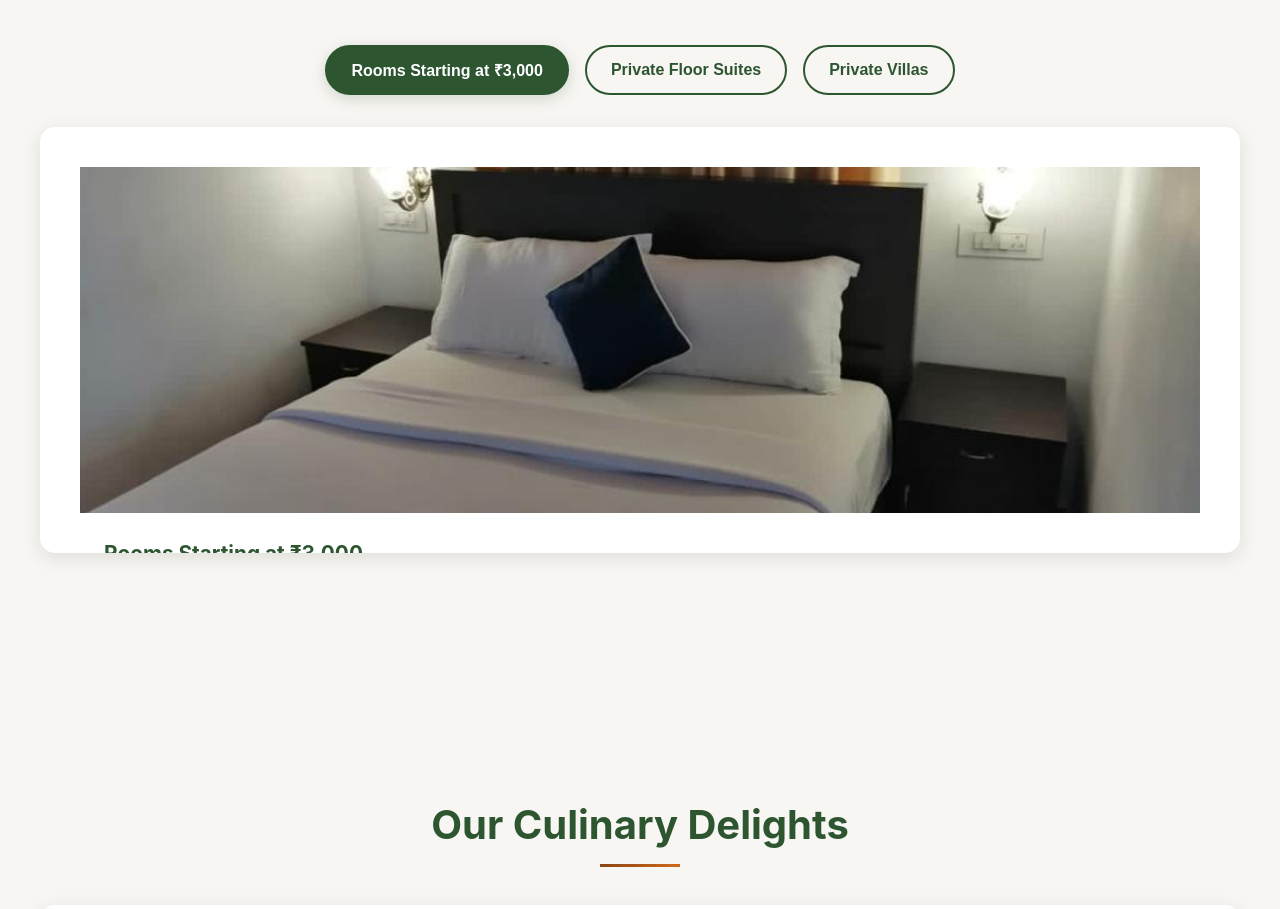
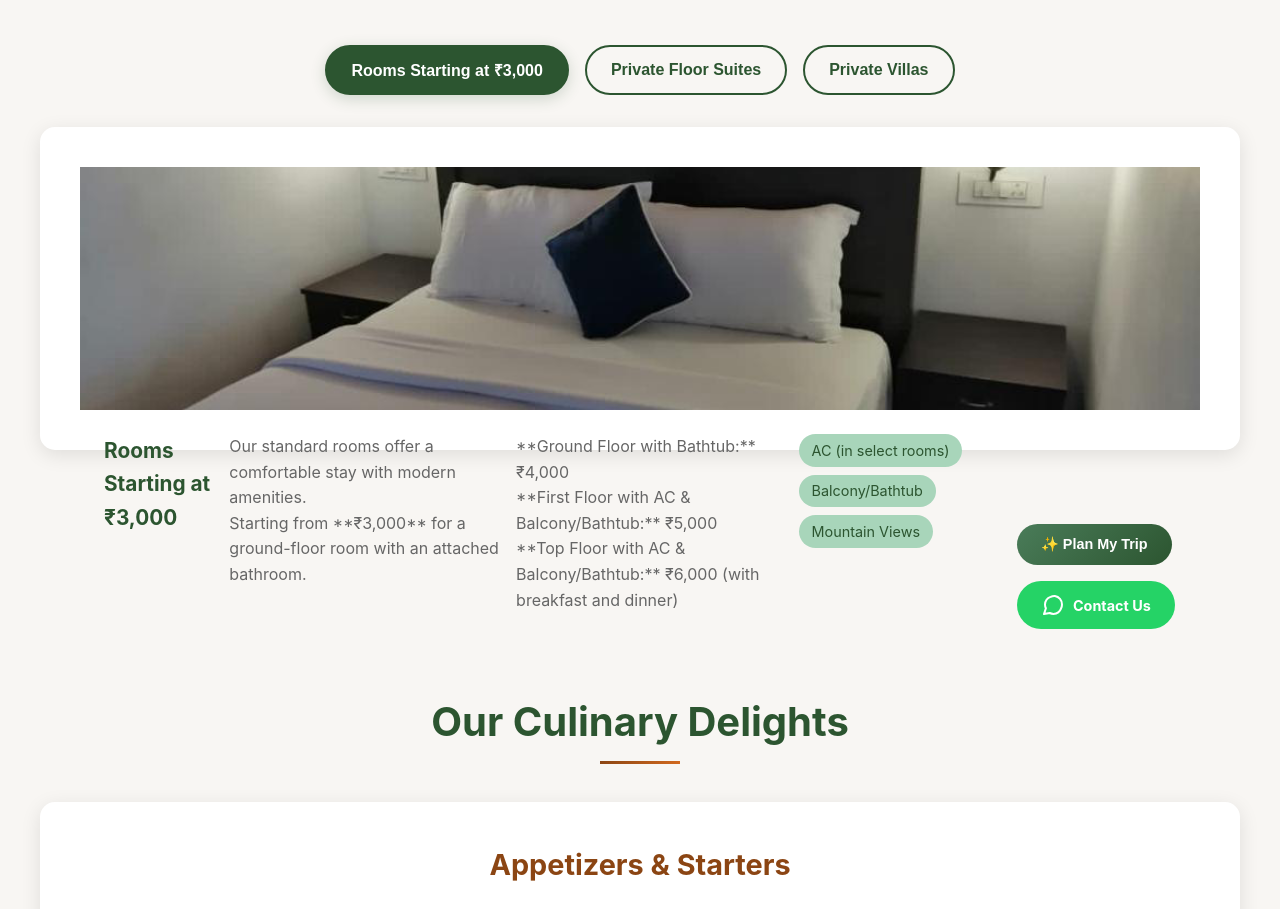
Before and after one commit to wampirehunter/wayanadhiltop, a plain HTML site: page index.html in a window 1280 px wide. Shown: the part 2330-3239 px from the top of the page. Drawn offline with Linux system fonts and the light colour scheme.

Commit message:
Update index.html

```diff
--- a/index.html
+++ b/index.html
@@ -400,7 +400,7 @@
 
         .room-card {
             transition: transform 0.3s ease;
-            overflow: hidden;
+            /* Removed overflow property to prevent content from being cut off */
         }
 
         .room-card:hover {
@@ -444,7 +444,7 @@
         .room-content {
             padding: 1.5rem;
             display: flex;
-            flex-direction: column;
+            flex-direction: row;
             align-items: flex-start;
         }
 
```
